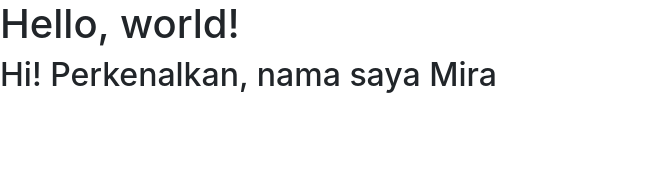
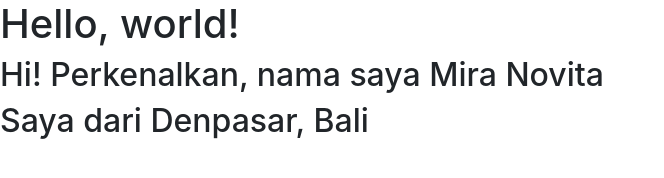
Before and after one commit to dscudayana/dsc-web-pemula, a plain HTML site: page index.html in a window 1280 px wide. Shown: the whole page, without its empty margins (0-664 px from the left). Drawn offline with nearby package versions, Linux system fonts and the light colour scheme.

Commit message:
Menambahkan dan mengedit perkenalan

```diff
--- a/index.html
+++ b/index.html
@@ -12,6 +12,7 @@
   </head>
   <body>
     <h1>Hello, world!</h1>
-    <h2>Hi! Perkenalkan, nama saya Mira</h2>
+    <h2>Hi! Perkenalkan, nama saya Mira Novita</h2>
+    <h2>Saya dari Denpasar, Bali</h2>
   </body>
 </html>
```
